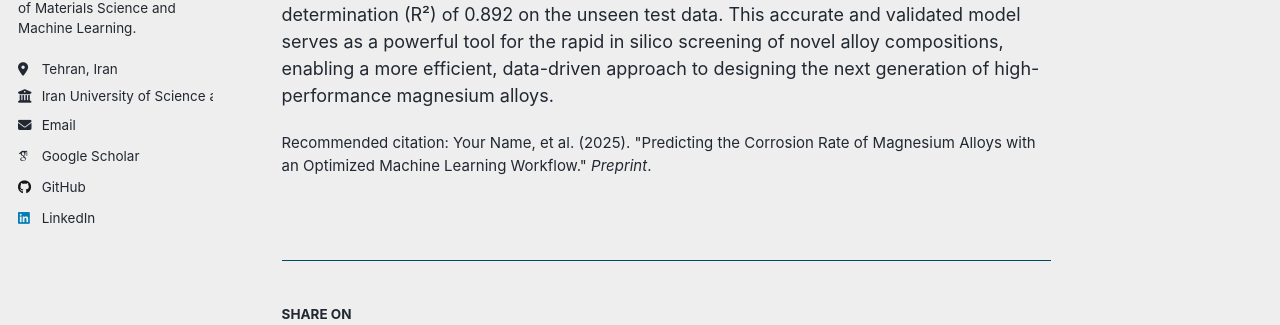
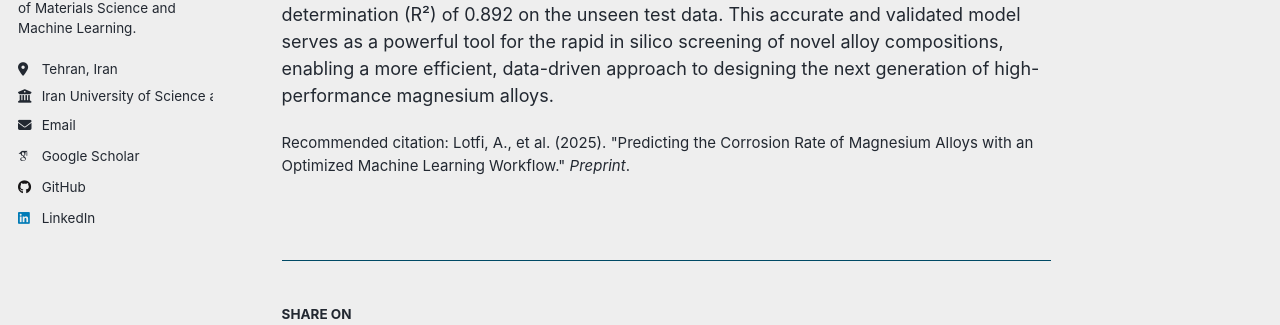
Before and after one commit to AmirLotfiSAI/AmirLotfiSAI.github.io, a Jekyll site: the page built from _publications/2025-06-08-paper-title-number-5.md, in a window 1280 px wide and 1081 px high. Shown: the part 358-683 px from the top of the window. Built offline with Jekyll 4.4.1, drawn with Linux system fonts in a browser that asks for light colours; some web fonts are replaced; a script that is not in the unit is left out.

Commit message:
Update 2025-06-08-paper-title-number-5.md

```diff
--- a/_publications/2025-06-08-paper-title-number-5.md
+++ b/_publications/2025-06-08-paper-title-number-5.md
@@ -7,7 +7,7 @@ excerpt: 'This study develops a robust machine learning model to predict the cor
 date: 2025-07-17
 venue: 'Preprint / In Preparation'
 # paperurl: 'http://academicpages.github.io/files/paper3.pdf'
-citation: 'Your Name, et al. (2025). &quot;Predicting the Corrosion Rate of Magnesium Alloys with an Optimized Machine Learning Workflow.&quot; <i>Preprint</i>.'
+citation: 'Lotfi, A., et al. (2025). &quot;Predicting the Corrosion Rate of Magnesium Alloys with an Optimized Machine Learning Workflow.&quot; <i>Preprint</i>.'
 ---
 
 This study addresses the challenge of slow experimental testing for corrosion-resistant magnesium (Mg) alloys by developing a robust machine learning (ML) model. Its effectiveness is demonstrated on a comprehensive dataset aggregated from the literature. Twelve different ML algorithms were evaluated, with a custom-weighted Voting Regressor demonstrating the highest predictive accuracy. The final model achieved a coefficient of determination (R²) of 0.892 on the unseen test data. This accurate and validated model serves as a powerful tool for the rapid in silico screening of novel alloy compositions, enabling a more efficient, data-driven approach to designing the next generation of high-performance magnesium alloys.
```
